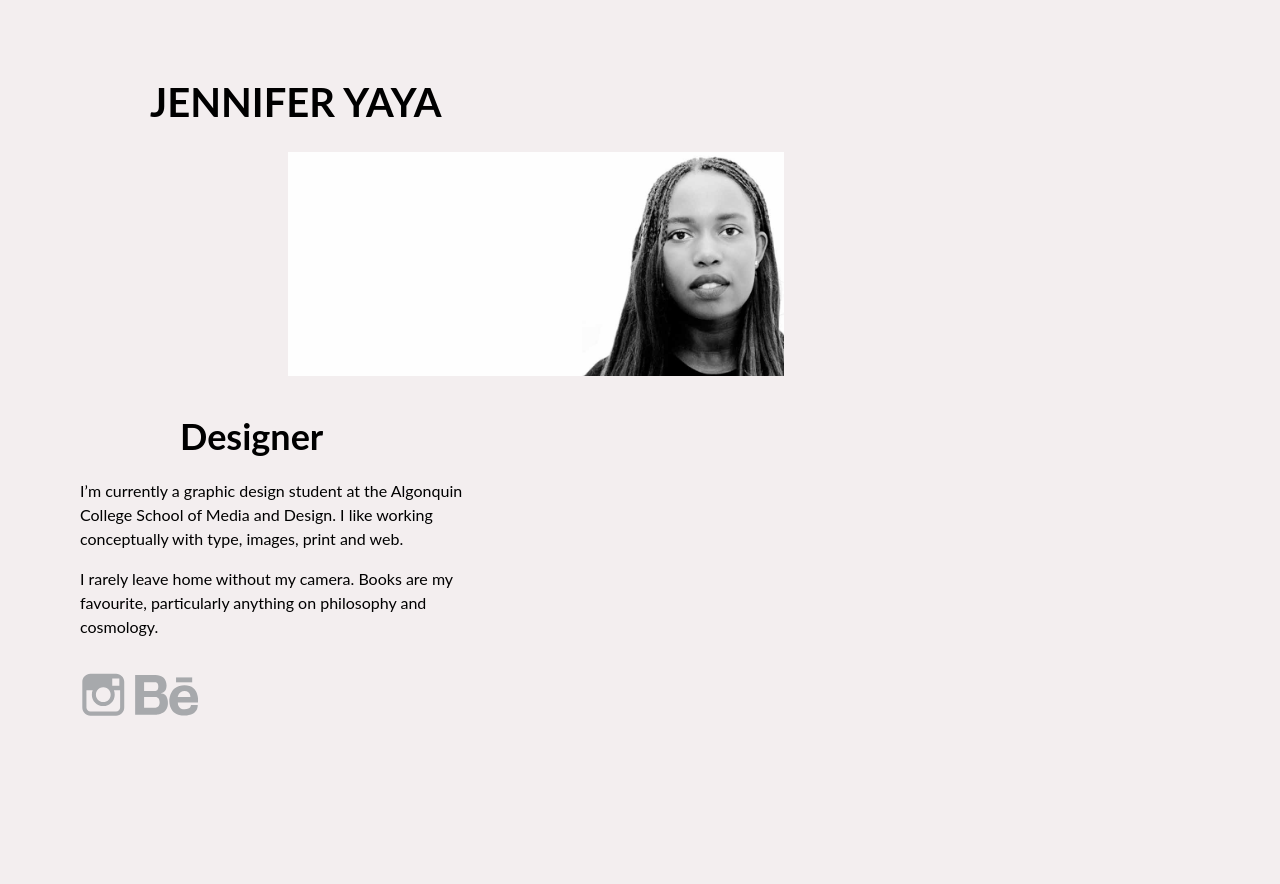
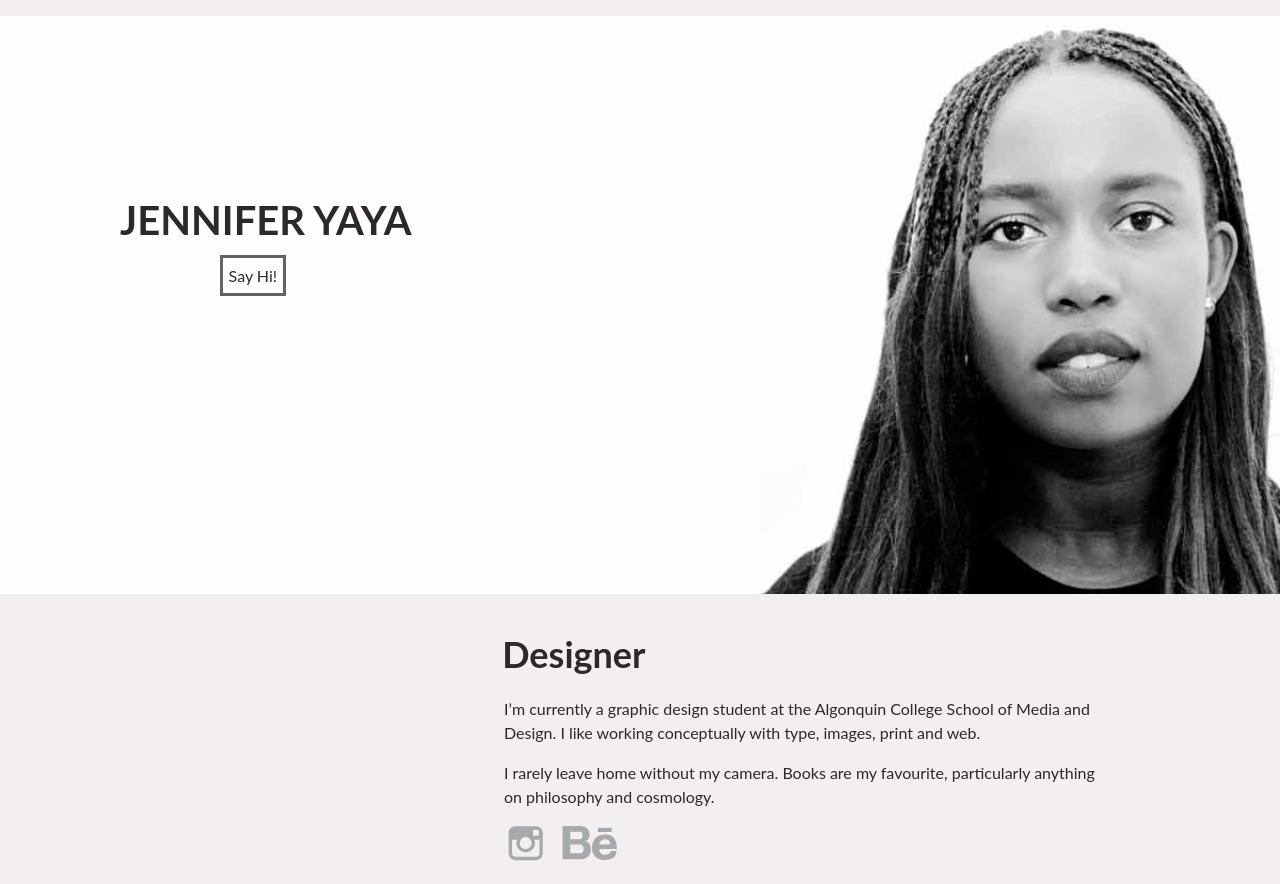
Before and after one commit to jenniferyaya/dsn-1675-project-1, a plain HTML site: page index.html in a window 1280 px wide. Before the commit the page ends 800 px from the top, so only its background shows below. Drawn offline with Linux system fonts and the light colour scheme.

Commit message:
Added a button to a link

```diff
--- a/css/main.css
+++ b/css/main.css
@@ -20,7 +20,7 @@ html {
 }
 
 
-/* ---------------settings for small screen at 20em----------------- */
+/* ---------------basic setting for small screen at 20em----------------- */
 
 	html	{
 		line-height: 1.3;
@@ -29,6 +29,7 @@ html {
 body {
 	background-color: #f3eeef;
 	margin: 1em;
+	color: #2d282a;
 }
 
 h1 {
@@ -36,7 +37,24 @@ h1 {
 	font-size: 1.25rem;
 	padding: 2em 0 .5em 0;
 	margin: 0 auto;
+	color: #2d282a;
+
 }
+
+.hi-btn {
+	float: left;
+	margin: 0 0 .73em 0;
+	border: #929496 solid .15em;
+	text-align: center;
+	padding: .35em;
+	text-decoration: none;
+	color: #2d282a;
+}
+
+.hi-btn:hover {
+	background-color: #fff;
+}
+
 
 h2 {
 	padding-top: .75em;
@@ -44,7 +62,7 @@ h2 {
 	margin: 0;
 }
 
-p {
+.p, .intro-p {
 	width: 98%;
 	padding-top: 1em;
 	margin: 0;
@@ -208,7 +226,7 @@ footer {
 		margin-left: 4em;
 	}
 
-	p, img {
+	p, .lrg-img {
 		max-width: 31em;
 	}
 
@@ -225,7 +243,7 @@ footer {
 		margin-left: 7em;
 	}
 
-	img {
+	.lrg-img {
 		width: 100%;
 	}
 
@@ -249,7 +267,7 @@ footer {
 	}
 
 	body {
-		margin: 2em 0 2em 0;
+		margin: 2em;
 	}
 
 	h1 {
@@ -259,22 +277,22 @@ footer {
 
 	h2 {
 		font-size: 225%;
-		padding-left: 5em;
+		padding-left: 6.955em;
 	}
 
-	p {
-		padding-left: 5em;
-		width: 95%;
+	.intro-p, .p {
+		margin-left: 15.75em;
+		max-width: 27em;
 	}
 
 	.lrg-img {
 		display: inline;
-		margin-left: 9em;
+		margin-left: 4.75em;
 	}
 
-footer {
-	padding-left: 4.95em;
-}
+	footer {
+		padding-left: 15.65em;
+	}
 
 	.insta {
 		width: 4%;
@@ -284,3 +302,134 @@ footer {
 		width: 6%;
 	}
 }
+
+/* --------------------setting for lrg screen at 835px------------------------- */
+@media only screen and (min-width: 52em) {
+
+	h1 {
+		padding-left: .75em;
+	}
+
+	h2 {
+		padding-left: 10.95em;
+	}
+
+	.lrg-img {
+		max-width: 43em;
+		margin-left: 1.10em;
+	}
+
+	.p, .intro-p {
+		max-width: 20em;
+		margin-left: 24.75em;
+	}
+
+	footer {
+		padding-left: 24.65em;
+	}
+
+	.insta {
+		max-width: 9em;
+	}
+
+	.behance {
+		max-width: 13em;
+		margin-left: .75em;
+	}
+
+}
+
+/* --------------------setting for lrg screen at 960px------------------------- */
+@media only screen and (min-width: 60em) {
+
+	body {
+		margin: 1em 0 1em 0;
+	}
+
+	.h1-div {
+		position: absolute;
+		top: 150px;
+		left: 90px;
+	}
+
+	.hi-btn {
+		position: absolute;
+		top: 255px;
+		left: 220px;
+		border: #626262 solid;
+		max-width: 6em;
+		padding: .35em;
+		text-align: center;
+	}
+
+
+.lrg-img {
+	max-width: 62em;
+	margin: 0;
+}
+
+	h2 {
+		padding-left: 13.95em;
+	}
+
+	.p, .intro-p {
+		padding-left: 6.75em;
+		max-width: 33em;
+	}
+
+
+	footer {
+		padding-left: 31.65em;
+		padding-top: .95em;
+	}
+
+	.insta {
+		width: 6%;
+	}
+
+	.behance {
+		width: 10%;
+		margin-left: .60em;
+		}
+}
+
+
+/* --------------------setting for lrg screen at 992px------------------------- */
+@media only screen and (min-width: 62em) {
+
+	.lrg-img {
+		max-width: 65em;
+	}
+
+	.p, .intro-p {
+		max-width: 39em;
+	}
+
+	.insta {
+		width: 6%;
+	}
+
+	.behance {
+		width: 10%;
+	}
+
+/* --------------------setting for lrg screen at 1053px------------------------- */
+@media only screen and (min-width: 66em) {
+
+	.lrg-img {
+		max-width: 95em;
+	}
+
+	.p, .intro-p {
+		max-width: 45em;
+	}
+
+	.insta {
+		width: 5%;
+	}
+
+	.behance {
+		width: 8%;
+	}
+
+ }
--- a/index.html
+++ b/index.html
@@ -13,12 +13,12 @@
 <body>
 
 <!-- ******************* Header *********** -->
-<h1>Jennifer Yaya</h1>
+<div class="h1-div"><h1>Jennifer Yaya</h1></div>
+	<div class="hi-div"><a class="hi-btn" href="#">Say Hi!</a></div>
 
 	<img class="sml-md-img" src="img/portrait-sml-md.jpg" alt="Black and white image of Jennifer Yaya.">
-<div class="lrg-img">
 	<img class="lrg-img" src="img/portrait.jpg" alt="Black and white image of Jennifer Yaya.">
-<div>
+
 <!-- ******************* Sub *********** -->
 	<h2>Designer</h2>
 
```
